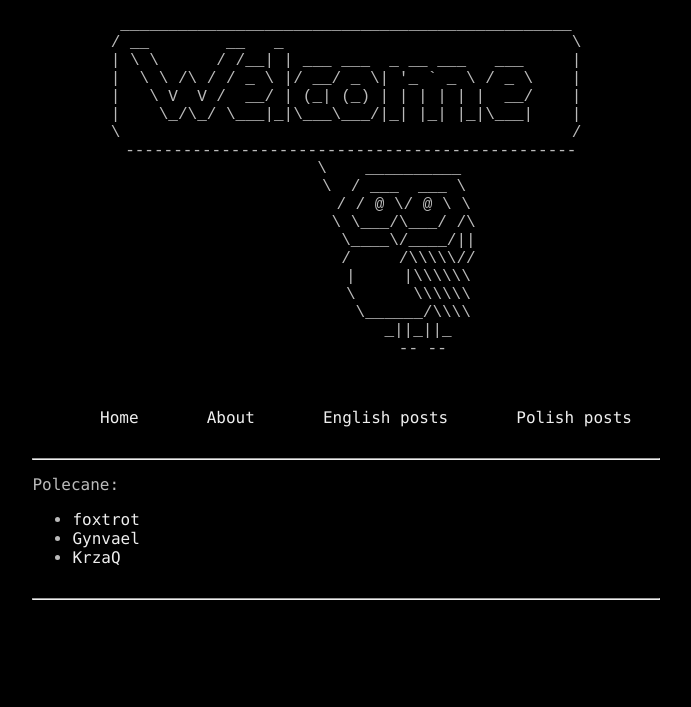
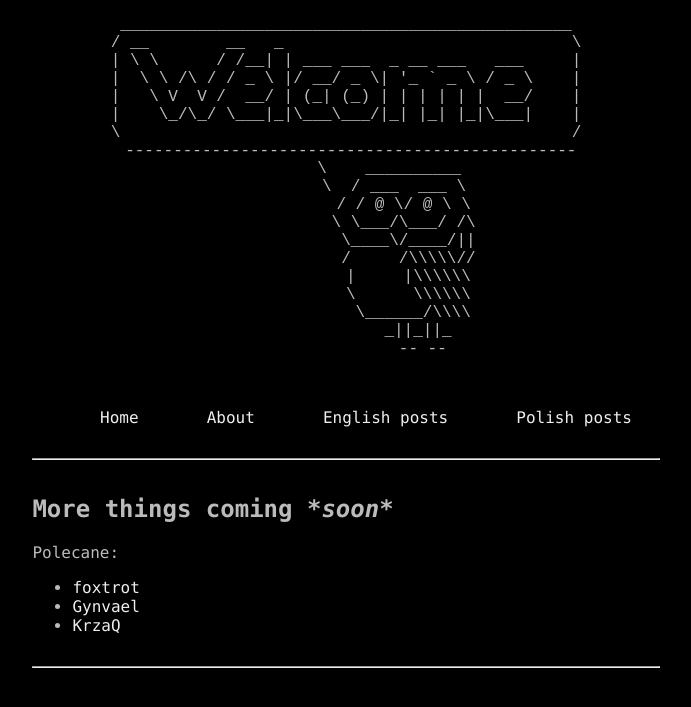
Before and after one commit to Soveu/soveu.github.io, a Jekyll site: the page built from index.md, in a window 1280 px wide. Shown: the top 707 px of the page, without its empty margins (294-985 px from the left). Built offline with Jekyll 4.4.1, drawn with Linux system fonts in a browser that asks for light colours.

Commit message:
coming soon(tm)

```diff
--- a/_layouts/home.html
+++ b/_layouts/home.html
@@ -3,6 +3,8 @@ title: "Home page"
 ---
 
 {% include header.html %}
+
+{{ content }}
 
 Polecane:
 <ul>
--- a/index.md
+++ b/index.md
@@ -2,3 +2,5 @@
 layout: home
 title: Home Page
 ---
+
+## More things coming *\*soon\**
```
